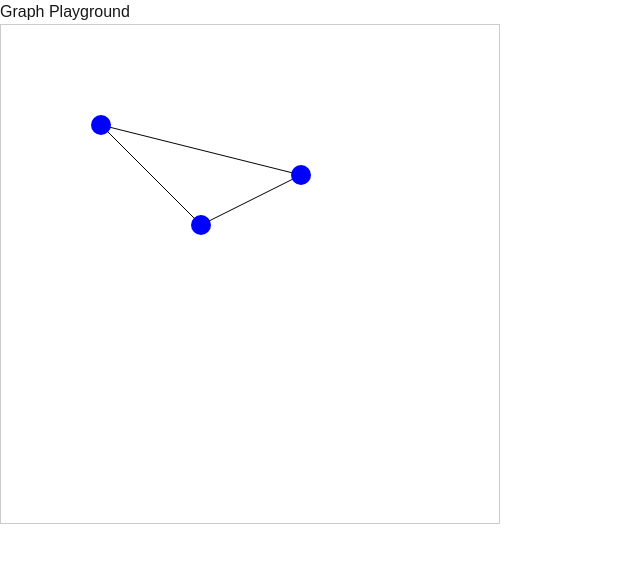
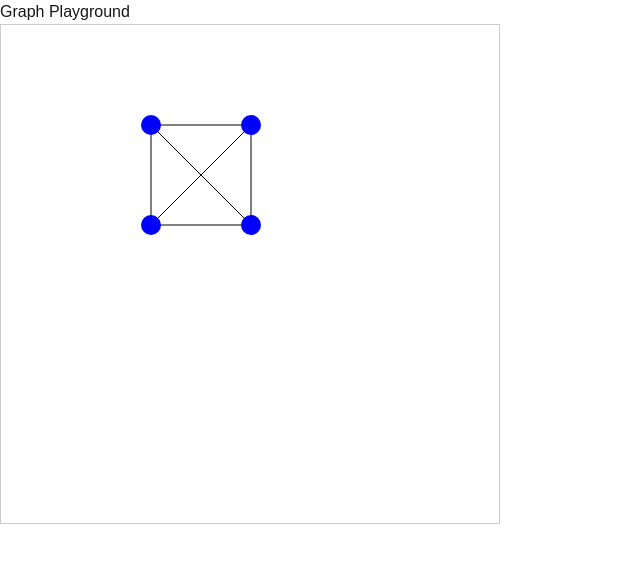
Before and after one commit to R-Peleg/little_graph_playground, a Next.js app in the folder graph-playground/: page / in a window 1280 px wide. Shown: the top 562 px of the page, without its empty margins (0-640 px from the left). Built offline with nearby package versions, Linux system fonts and the light colour scheme.

Commit message:
Show the K4 graph

```diff
--- a/graph-playground/componenets/GraphPlotter.tsx
+++ b/graph-playground/componenets/GraphPlotter.tsx
@@ -10,6 +10,11 @@ export interface GraphNode {
 export interface GraphEdge {
   from: string; // node id
   to: string;   // node id
+}
+
+export interface GraphDef {
+  nodes: GraphNode[];
+  edges: GraphEdge[];
 }
 
 // Define the props for the component
--- /dev/null
+++ b/graph-playground/graphs/k4.tsx
@@ -0,0 +1,18 @@
+import { GraphDef } from "@/componenets/GraphPlotter"
+
+
+export const K4: GraphDef = {
+    nodes: [
+        { id: "1", x: 150, y: 100 },
+        { id: "2", x: 250, y: 100 },
+        { id: "3", x: 150, y: 200 },
+        { id: "4", x: 250, y: 200 },
+      ],
+
+      // Fully connect all 4 nodes (K4 has all possible edges)
+      edges: [
+        { from: "1", to: "2" }, { from: "1", to: "3" }, { from: "1", to: "4" },
+        { from: "2", to: "3" }, { from: "2", to: "4" },
+        { from: "3", to: "4" }
+      ]
+}
--- a/graph-playground/pages/index.tsx
+++ b/graph-playground/pages/index.tsx
@@ -1,19 +1,12 @@
-import React, { useState, useEffect } from 'react';
-import GraphPlotter, {GraphEdge, GraphNode} from '../componenets/GraphPlotter'
+import React, { useState } from 'react';
+import GraphPlotter, {GraphEdge, GraphNode} from '../componenets/GraphPlotter';
+import { K4 } from '../graphs/k4';
 
 export default function Home() {
-  const [nodes, setNodes] = useState<GraphNode[]>([
-    { id: "1", x: 100, y: 100 },
-    { id: "2", x: 200, y: 200 },
-    { id: "3", x: 300, y: 150 },
-  ]);
+  const [nodes, setNodes] = useState<GraphNode[]>(K4.nodes);
 
   // Define initial edges (undirected graph)
-  const [edges] = useState<GraphEdge[]>([
-    { from: "1", to: "2" },
-    { from: "2", to: "3" },
-    { from: "3", to: "1" },
-  ]);
+  const [edges] = useState<GraphEdge[]>(K4.edges);
 
   // Callback function to handle updates from the GraphPlotter
   const handleGraphUpdate = (updatedNodes: GraphNode[], updatedEdges: GraphEdge[]) => {
```
